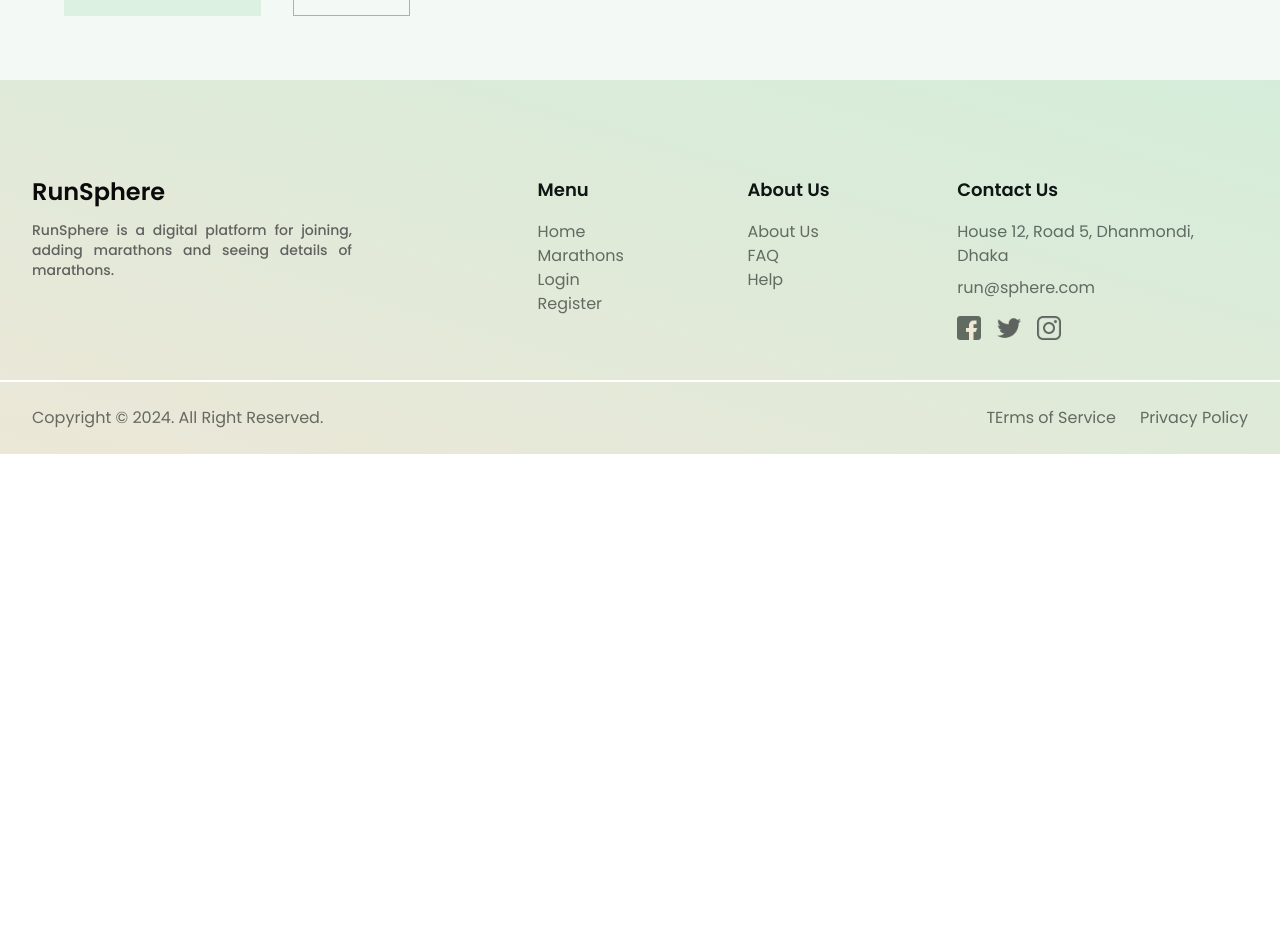
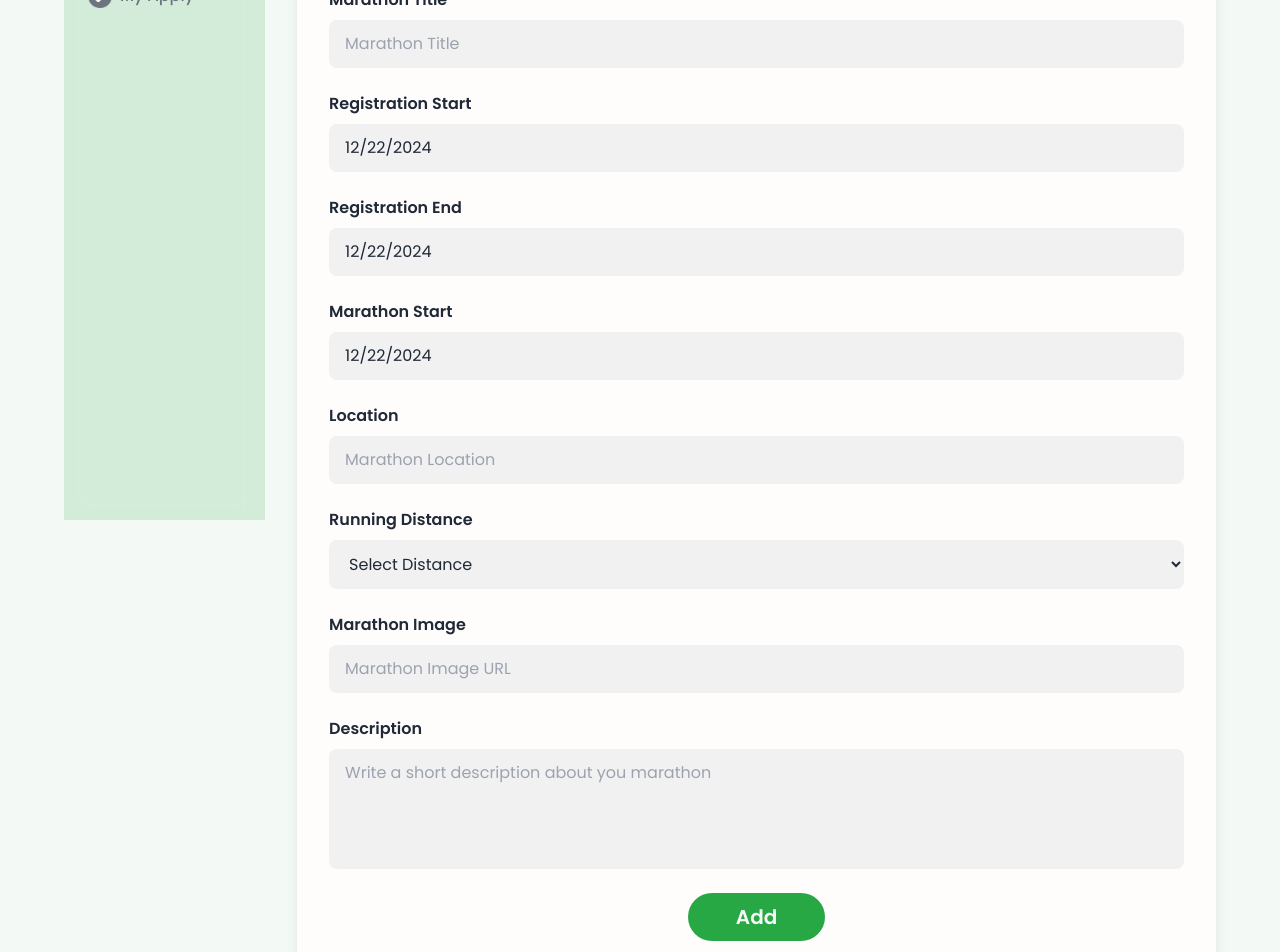
Before and after one commit to rumon3-1416/Marathon-Client-nph-b10a11, a React (Vite) app: page /dashboard in a window 1280 px wide. Shown: the part 280-1232 px from the top of the page. Before the commit the page ends 800 px from the top, so only its background shows below. Built offline with nearby package versions, Linux system fonts and the light colour scheme; no server answers; sample sign-in values are in the browser's storage.

Commit message:
add marathon design done

```diff
--- a/src/Pages/Dashboard/Components/Sidebar.jsx
+++ b/src/Pages/Dashboard/Components/Sidebar.jsx
@@ -1,4 +1,4 @@
-import React, { useState } from 'react';
+import React, { useEffect, useState } from 'react';
 import { NavLink, useLocation } from 'react-router-dom';
 
 import sidebarIcon from '../../../assets/icons/sidebar.png';
@@ -9,19 +9,30 @@ import addedGIcon from '../../../assets/icons/added-g.png';
 import applyIcon from '../../../assets/icons/apply.png';
 import applyGIcon from '../../../assets/icons/apply-g.png';
 
-const coll = window.innerWidth < 640 ? true : false;
-
 const Sidebar = () => {
-  const [collapse, setCollapse] = useState(coll);
+  const [collapse, setCollapse] = useState(false);
   const { pathname } = useLocation();
 
+  useEffect(() => {
+    window.innerWidth < 640 ? setCollapse(true) : setCollapse(false);
+  }, []);
+  window.addEventListener('resize', e => {
+    e.target.innerWidth < 640 ? setCollapse(true) : setCollapse(false);
+  });
+
   return (
-    <div className="bg-[#DDF1E2] w-max max-h-[calc(100vh-96px)] sticky left-0 top-24">
-      <div className="px-3 sm:px-6 pt-14 pb-8 relative">
+    <div className="max-h-[calc(100vh-96px)] sticky top-24 left-0 z-10">
+      <div className="h-full relative">
+        <div
+          className={
+            'bg-[#28a74628] backdrop-blur-md w-max h-full absolute sm:static'
+          }
+        >
+          <div className="ps-3 pe-3.5 sm:ps-6 sm:pe-7 pt-20 pb-8 relative">
             {/* Sidebar Button */}
             <button
               onClick={() => setCollapse(!collapse)}
-          className="bg-[#DDF1E2] rounded-md shadow-md shadow-gray absolute top-3 -right-4"
+              className="bg-[#DDF1E2] rounded-md shadow-md shadow-gray absolute top-6 -right-4"
             >
               <img className="w-8" src={sidebarIcon} alt="" />
             </button>
@@ -70,21 +81,28 @@ const Sidebar = () => {
               <li className="mt-5">
                 <NavLink
                   className={`flex items-center gap-2 ${
-                pathname === '/dashboard/my_apply' && 'text-green font-semibold'
+                    pathname === '/dashboard/my_apply' &&
+                    'text-green font-semibold'
                   }`}
                   to="/dashboard/my_apply"
                 >
                   <img
                     className="w-6"
                     src={
-                  pathname === '/dashboard/my_apply' ? applyGIcon : applyIcon
+                      pathname === '/dashboard/my_apply'
+                        ? applyGIcon
+                        : applyIcon
                     }
                     alt=""
                   />
-              <span className={collapse ? 'hidden' : 'block'}>My Apply</span>
+                  <span className={collapse ? 'hidden' : 'block'}>
+                    My Apply
+                  </span>
                 </NavLink>
               </li>
             </ul>
+          </div>
+        </div>
       </div>
     </div>
   );
--- a/src/Pages/Dashboard/Dashboard.jsx
+++ b/src/Pages/Dashboard/Dashboard.jsx
@@ -7,10 +7,10 @@ const Dashboard = () => {
   return (
     <div className="bg-greenBg pb-16">
       <MainLayout>
-        <div className="flex gap-8">
+        <div className="flex gap-20 sm:gap-8">
           <Sidebar />
 
-          <div className="border border-yellow-500">
+          <div className="pt-12 flex-grow">
             <Outlet />
           </div>
         </div>
--- a/src/Pages/Dashboard/Pages/AddMarathon/AddMarathon.jsx
+++ b/src/Pages/Dashboard/Pages/AddMarathon/AddMarathon.jsx
@@ -1,7 +1,200 @@
-import React from 'react';
+import React, { useState } from 'react';
+import DatePicker from 'react-datepicker';
+import 'react-datepicker/dist/react-datepicker.css';
+
+import { useAuthContext } from '../../../../Hooks/useAuthContext';
+import Modal from '../../../../components/Modal/Modal';
 
 const AddMarathon = () => {
-  return <div>Add Marathon</div>;
+  const [modal, setModal] = useState({
+    show: false,
+    res: '',
+    title: '',
+  });
+
+  const [startDate, setStartDate] = useState(new Date());
+  const [endDate, setEndDate] = useState(new Date());
+  const [marathonDate, setMarathonDate] = useState(new Date());
+  const createDate = useState(new Date());
+
+  const { darkTheme, serverUrl, user } = useAuthContext();
+
+  const labelColor = darkTheme ? 'text-gray-300' : 'text-gray-700';
+  const inputColor = darkTheme
+    ? 'bg-dark3 text-gray-200'
+    : 'bg-[#f1f1f1] text-gray-800';
+
+  const handleSubmit = e => {
+    e.preventDefault();
+
+    const form = e.target;
+    const formData = new FormData(form);
+
+    const details = Object.fromEntries(formData.entries());
+
+    console.log(details);
+  };
+
+  return (
+    <section>
+      <h3
+        className={`text-3xl font-bold text-center mb-12 ${
+          darkTheme ? 'text-light2' : 'text-gray-800'
+        }`}
+      >
+        Add Marathon
+      </h3>
+
+      <form
+        onSubmit={handleSubmit}
+        className="bg-[#fffcfc] px-8 py-10 rounded-xl shadow-lg"
+      >
+        {/* Title */}
+        <div className="mb-6 flex flex-col">
+          <label htmlFor="title" className={`font-semibold mb-2 ${labelColor}`}>
+            Marathon Title
+          </label>
+          <input
+            className={`w-full px-4 py-3 rounded-lg outline-none ${inputColor}`}
+            id="title"
+            type="text"
+            name="title"
+            placeholder="Marathon Title"
+            required
+          />
+        </div>
+
+        {/* Start */}
+        <div className="mb-6 flex flex-col">
+          <p className={`font-semibold mb-2 ${labelColor}`}>
+            Registration Start
+          </p>
+          <DatePicker
+            className={`w-full px-4 py-3 rounded-lg outline-none ${inputColor}`}
+            selected={startDate}
+            onChange={date => setStartDate(date)}
+          />
+        </div>
+
+        {/* Ends */}
+        <div className="mb-6 flex flex-col">
+          <p className={`font-semibold mb-2 ${labelColor}`}>Registration End</p>
+          <DatePicker
+            className={`w-full px-4 py-3 rounded-lg outline-none ${inputColor}`}
+            selected={endDate}
+            onChange={date => setEndDate(date)}
+          />
+        </div>
+
+        {/* marathon Date */}
+        <div className="mb-6 flex flex-col">
+          <p className={`font-semibold mb-2 ${labelColor}`}>Marathon Start</p>
+          <DatePicker
+            className={`w-full px-4 py-3 rounded-lg outline-none ${inputColor}`}
+            selected={marathonDate}
+            onChange={date => setMarathonDate(date)}
+          />
+        </div>
+
+        {/* Location */}
+        <div className="mb-6 flex flex-col">
+          <label
+            htmlFor="location"
+            className={`font-semibold mb-2 ${labelColor}`}
+          >
+            Location
+          </label>
+          <input
+            className={`w-full px-4 py-3 rounded-lg outline-none ${inputColor}`}
+            type="text"
+            id="location"
+            name="location"
+            placeholder="Marathon Location"
+            required
+          />
+        </div>
+
+        {/* Amount */}
+        <div className="mb-6 flex flex-col">
+          <label
+            htmlFor="distance"
+            className={`font-semibold mb-2 ${labelColor}`}
+          >
+            Running Distance
+          </label>
+          <select
+            className={`w-full px-4 py-3 rounded-lg outline-none  ${inputColor}`}
+            defaultValue="0"
+            name="distance"
+            id="distance"
+          >
+            <option value="0" disabled>
+              Select Distance
+            </option>
+            <option className="accent-green" value="5km">
+              5km
+            </option>
+            <option value="10km">10km</option>
+            <option value="15km">15km</option>
+            <option value="20km">20km</option>
+            <option value="30km">30km</option>
+          </select>
+        </div>
+
+        {/* Image */}
+        <div className="mb-6 flex flex-col">
+          <label htmlFor="image" className={`font-semibold mb-2 ${labelColor}`}>
+            Marathon Image
+          </label>
+          <input
+            className={`w-full px-4 py-3 rounded-lg outline-none ${inputColor}`}
+            type="text"
+            id="image"
+            name="image"
+            placeholder="Marathon Image URL"
+            required
+          />
+        </div>
+
+        {/* description */}
+        <div className="mb-6 flex flex-col">
+          <label
+            htmlFor="description"
+            className={`font-semibold mb-2 ${labelColor}`}
+          >
+            Description
+          </label>
+          <textarea
+            className={`w-full px-4 py-3 rounded-lg outline-none resize-none ${inputColor}`}
+            id="description"
+            name="description"
+            placeholder="Write a short description about you marathon"
+            rows="4"
+            required
+          ></textarea>
+        </div>
+
+        {/* Submit */}
+        <div className="text-center">
+          <button
+            type="submit"
+            className="bg-green text-light2 hover:bg-gold2 text-xl font-semibold px-12 py-2.5 rounded-full"
+          >
+            Add
+          </button>
+        </div>
+      </form>
+
+      <Modal property={modal}>
+        <button
+          onClick={() => setModal({ ...modal, show: false })}
+          className="bg-teal text-white text-lg font-medium px-6 py-2 rounded-full"
+        >
+          OK
+        </button>
+      </Modal>
+    </section>
+  );
 };
 
 export default AddMarathon;
--- a/src/components/Navbar/Navbar.jsx
+++ b/src/components/Navbar/Navbar.jsx
@@ -27,7 +27,7 @@ const Navbar = () => {
   // };
 
   return (
-    <div className="w-full fixed top-0 inset-x-0 z-10">
+    <div className="w-full fixed top-0 inset-x-0 z-20">
       <div
         className={`w-full backdrop-blur-lg ${
           darkTheme ? 'bg-dark5Trans' : 'bg-[#28a74628]'
@@ -48,7 +48,7 @@ const Navbar = () => {
 
             <div className="flex items-center gap-6">
               <ul
-                className={`text-white bg-greenTrans sm:bg-transparent backdrop-blur-md sm:backdrop-blur-none sm:text-sm lg:text-base font-medium py-8 sm:py-0 rounded-xl overflow-hidden sm:flex flex-col sm:flex-row items-center gap-4 sm:gap-2 lg:gap-4 xl:gap-8 absolute sm:static inset-x-0 top-24 sm:top-0 z-20 ${
+                className={`text-white bg-greenTrans sm:bg-transparent backdrop-blur-md sm:backdrop-blur-none sm:text-sm lg:text-base font-medium py-8 sm:py-0 rounded-xl overflow-hidden sm:flex flex-col sm:flex-row items-center gap-4 sm:gap-2 lg:gap-4 xl:gap-8 absolute sm:static inset-x-0 top-24 sm:top-0 z-30 ${
                   showNav ? 'flex' : 'hidden'
                 }
             ${darkTheme ? 'sm:text-lightTrans' : 'sm:text-[#32443f]'}`}
```
Lines whose indentation alone changed are shown as unchanged.
